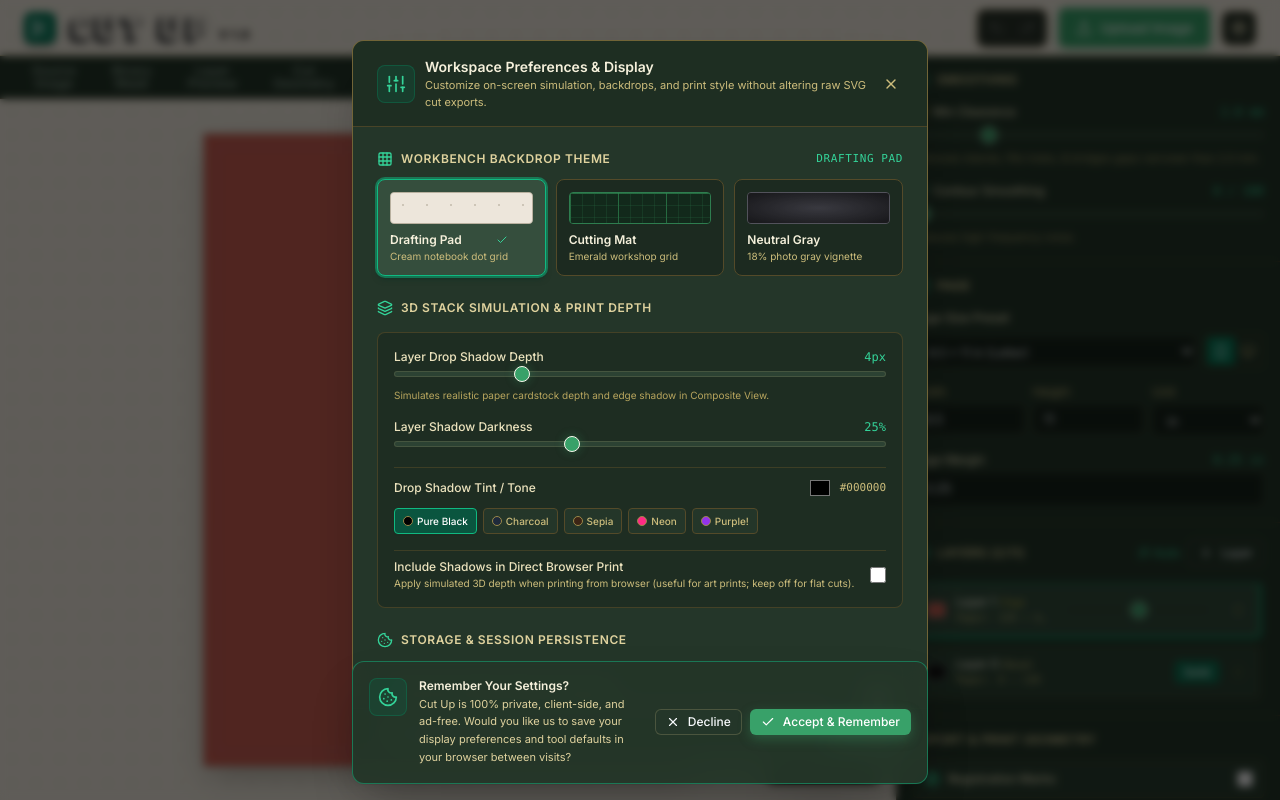
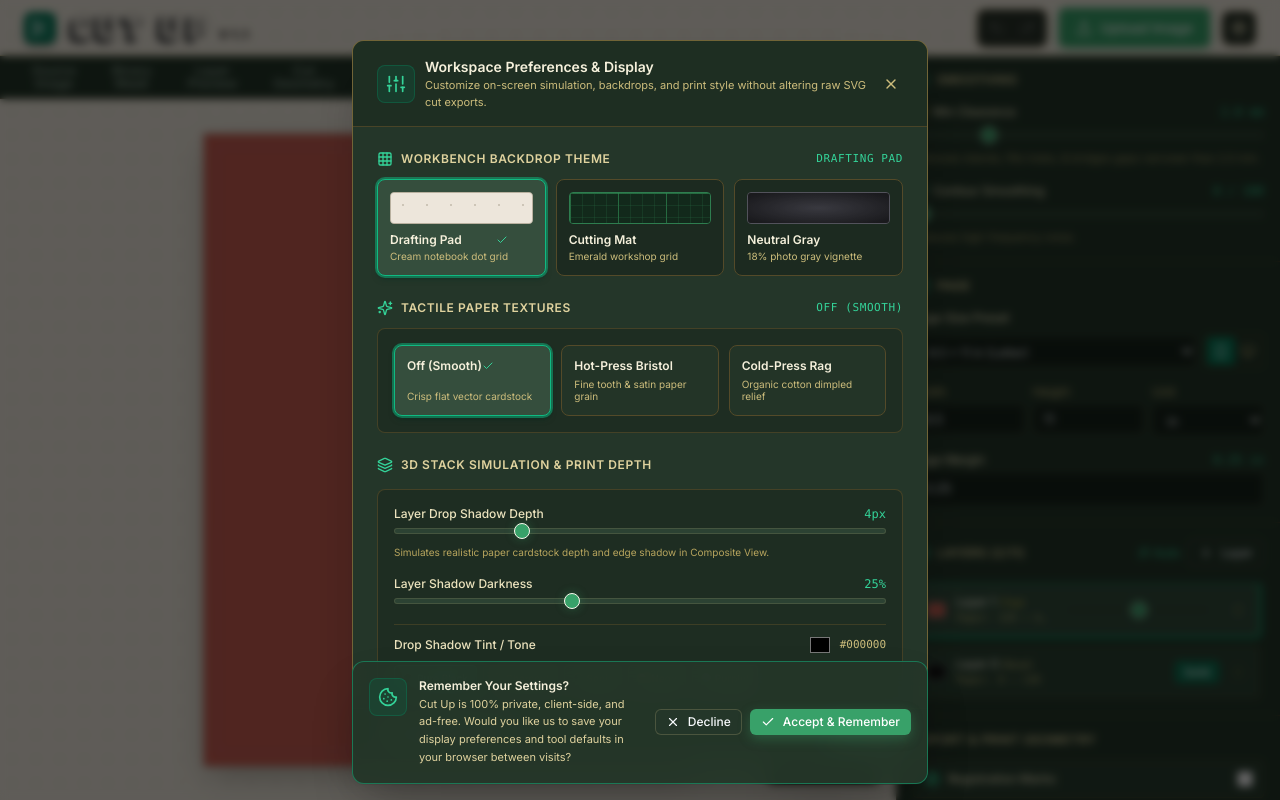
Before and after one commit to mallenspringer/cut-up, a React (Vite) app: page / in a window 1280 px wide. Both pictures are taken after a click on the button 1239 px from the left and 27 px from the top of the page. Built offline with nearby package versions, Linux system fonts and the light colour scheme.

Commit message:
release: bump to v1.1.0 with tactile paper textures, workbench themes, and preferences

```diff
--- a/package.json
+++ b/package.json
@@ -1,7 +1,7 @@
 {
   "name": "luminance-cut-pattern-converter",
   "private": true,
-  "version": "1.0.0",
+  "version": "1.1.0",
   "type": "module",
   "scripts": {
     "dev": "vite",
--- a/src/App.tsx
+++ b/src/App.tsx
@@ -359,7 +359,7 @@ export const App: React.FC = () => {
               Cut Up
             </h1>
             <span className="text-xs font-sans font-semibold text-black tracking-wide select-none">
-              V 1.0
+              V 1.1
             </span>
           </div>
         </div>
--- a/src/state/preferences.ts
+++ b/src/state/preferences.ts
@@ -13,9 +13,13 @@ export interface UserPreferences {
   defaultUnit: 'in' | 'mm' | 'cm'; // default: 'in'
   defaultBridgeWidthMm: number; // default: 2.0
 
-  // Backdrop & Planned Texture Features
+  // Backdrop & Tactile Paper Textures
   backdropTheme: 'drafting' | 'cutting_mat' | 'clean_gray';
   paperTexture: 'off' | 'smooth_bristol' | 'cold_press';
+  textureStrengths: {
+    smooth_bristol: number; // 0.05 to 1.0 (default: 0.35)
+    cold_press: number;     // 0.05 to 1.0 (default: 0.50)
+  };
 }
 
 export const DEFAULT_USER_PREFERENCES: UserPreferences = {
@@ -32,6 +36,10 @@ export const DEFAULT_USER_PREFERENCES: UserPreferences = {
 
   backdropTheme: 'drafting',
   paperTexture: 'off',
+  textureStrengths: {
+    smooth_bristol: 0.10,
+    cold_press: 0.10,
+  },
 };
 
 const STORAGE_KEY = 'cutup_user_preferences_v1';
@@ -47,6 +55,10 @@ export function loadUserPreferences(): UserPreferences {
     return {
       ...DEFAULT_USER_PREFERENCES,
       ...parsed,
+      textureStrengths: {
+        ...DEFAULT_USER_PREFERENCES.textureStrengths,
+        ...(parsed.textureStrengths || {}),
+      },
     };
   } catch {
     return DEFAULT_USER_PREFERENCES;
--- a/src/ui/components/CanvasViewport.tsx
+++ b/src/ui/components/CanvasViewport.tsx
@@ -815,6 +815,13 @@ export const CanvasViewport: React.FC<CanvasViewportProps> = ({
                   ? `drop-shadow(0px ${Math.max(1, Math.round(shadowDepth * 0.4))}px ${shadowDepth}px ${hexToRgba(shadowColor, shadowOpacity)})`
                   : undefined;
 
+                const paperTexture = preferences?.paperTexture ?? 'off';
+                const textureStrength = paperTexture === 'smooth_bristol'
+                  ? (preferences?.textureStrengths?.smooth_bristol ?? 0.10)
+                  : paperTexture === 'cold_press'
+                    ? (preferences?.textureStrengths?.cold_press ?? 0.10)
+                    : 0;
+
                 return (
                   <svg
                     key={layer.id}
@@ -824,6 +831,29 @@ export const CanvasViewport: React.FC<CanvasViewportProps> = ({
                     }}
                     viewBox={`0 0 ${viewW} ${viewH}`}
                   >
+                    {/* Reusable Paper Texture SVG Filters */}
+                    {paperTexture !== 'off' && (
+                      <defs>
+                        {paperTexture === 'smooth_bristol' && (
+                          <filter id={`filter-bristol-${layer.id}`} x="0%" y="0%" width="100%" height="100%">
+                            <feTurbulence type="fractalNoise" baseFrequency="0.75" numOctaves="3" seed={idx * 37 + 101} result="noise" />
+                            <feColorMatrix type="matrix" values="0.33 0.33 0.33 0 0  0.33 0.33 0.33 0 0  0.33 0.33 0.33 0 0  0 0 0 1 0" in="noise" result="grayNoise" />
+                            <feComposite in="grayNoise" in2="SourceAlpha" operator="in" />
+                          </filter>
+                        )}
+                        {paperTexture === 'cold_press' && (
+                          <filter id={`filter-coldpress-${layer.id}`} x="0%" y="0%" width="100%" height="100%">
+                            <feTurbulence type="fractalNoise" baseFrequency="0.045 0.075" numOctaves="4" seed={idx * 37 + 101} result="noise" />
+                            <feDiffuseLighting in="noise" lightingColor="#ffffff" surfaceScale="2.2" diffuseConstant="1.2" result="light">
+                              <feDistantLight azimuth="45" elevation="55" />
+                            </feDiffuseLighting>
+                            <feComposite in="light" in2="SourceAlpha" operator="in" />
+                          </filter>
+                        )}
+                      </defs>
+                    )}
+
+                    {/* Solid Base Paper Sheet */}
                     <path
                       d={sheetPath}
                       fill={layer.color}
@@ -831,6 +861,20 @@ export const CanvasViewport: React.FC<CanvasViewportProps> = ({
                       stroke="rgba(0,0,0,0.15)"
                       strokeWidth="0.5"
                     />
+
+                    {/* Tactile Paper Grain Overlay */}
+                    {paperTexture !== 'off' && textureStrength > 0 && (
+                      <path
+                        d={sheetPath}
+                        fillRule="evenodd"
+                        fill={paperTexture === 'cold_press' ? '#ffffff' : '#808080'}
+                        filter={paperTexture === 'cold_press' ? `url(#filter-coldpress-${layer.id})` : `url(#filter-bristol-${layer.id})`}
+                        style={{
+                          mixBlendMode: paperTexture === 'cold_press' ? 'multiply' : 'overlay',
+                          opacity: textureStrength,
+                        }}
+                      />
+                    )}
                   </svg>
                 );
               })}
--- a/src/ui/components/PreferencesModal.tsx
+++ b/src/ui/components/PreferencesModal.tsx
@@ -1,5 +1,5 @@
 import React, { useEffect } from 'react';
-import { X, Sliders, Layers, Sparkles, Grid, Cookie, Lock, Check, RotateCcw } from 'lucide-react';
+import { X, Sliders, Layers, Sparkles, Grid, Cookie, Check, RotateCcw } from 'lucide-react';
 import { UserPreferences, DEFAULT_USER_PREFERENCES } from '../../state/preferences';
 
 interface PreferencesModalProps {
@@ -41,6 +41,24 @@ const WORKBENCH_THEMES = [
   },
 ];
 
+const PAPER_TEXTURES = [
+  {
+    id: 'off' as const,
+    name: 'Off (Smooth)',
+    desc: 'Crisp flat vector cardstock',
+  },
+  {
+    id: 'smooth_bristol' as const,
+    name: 'Hot-Press Bristol',
+    desc: 'Fine tooth & satin paper grain',
+  },
+  {
+    id: 'cold_press' as const,
+    name: 'Cold-Press Rag',
+    desc: 'Organic cotton dimpled relief',
+  },
+];
+
 export const PreferencesModal: React.FC<PreferencesModalProps> = ({
   isOpen,
   preferences,
@@ -69,6 +87,13 @@ export const PreferencesModal: React.FC<PreferencesModalProps> = ({
       cookieConsentDismissed: prev.cookieConsentDismissed,
     }));
   };
+
+  const currentTexture = preferences.paperTexture;
+  const currentTextureStrength = currentTexture === 'smooth_bristol'
+    ? (preferences.textureStrengths?.smooth_bristol ?? 0.10)
+    : currentTexture === 'cold_press'
+      ? (preferences.textureStrengths?.cold_press ?? 0.10)
+      : 0;
 
   return (
     <div className="fixed inset-0 z-50 flex items-center justify-center bg-black/60 backdrop-blur-sm p-4 animate-in fade-in duration-150">
@@ -162,7 +187,81 @@ export const PreferencesModal: React.FC<PreferencesModalProps> = ({
             </div>
           </div>
 
-          {/* SECTION 2: 3D Composite Simulation & Direct-Print Depth */}
+          {/* SECTION 2: Tactile Paper Textures (Active) */}
+          <div className="space-y-3">
+            <div className="flex items-center justify-between text-xs font-semibold uppercase tracking-wider text-sand-300">
+              <div className="flex items-center gap-2">
+                <Sparkles className="w-4 h-4 text-emerald-400" />
+                <span>Tactile Paper Textures</span>
+              </div>
+              <span className="text-[11px] text-emerald-400 font-mono font-normal">
+                {PAPER_TEXTURES.find(p => p.id === preferences.paperTexture)?.name || 'Off (Smooth)'}
+              </span>
+            </div>
+
+            <div className="p-4 rounded-lg bg-moss-950/60 border border-sand-800/70 space-y-4 text-xs">
+              <div className="grid grid-cols-1 sm:grid-cols-3 gap-2.5">
+                {PAPER_TEXTURES.map((tex) => {
+                  const isSelected = preferences.paperTexture === tex.id;
+                  return (
+                    <button
+                      key={tex.id}
+                      type="button"
+                      onClick={() => onUpdatePreferences(prev => ({ ...prev, paperTexture: tex.id }))}
+                      className={`p-3 rounded-lg border text-left flex flex-col justify-between transition-all duration-150 ${
+                        isSelected
+                          ? 'bg-moss-800 border-emerald-500 ring-2 ring-emerald-500/50 shadow-md shadow-emerald-950/40'
+                          : 'bg-moss-900/90 border-sand-800 hover:border-sand-700 hover:bg-moss-850'
+                      }`}
+                    >
+                      <div className="font-semibold text-xs text-sand-100 flex items-center justify-between">
+                        <span>{tex.name}</span>
+                        {isSelected && <Check className="w-3 h-3 text-emerald-400 shrink-0" />}
+                      </div>
+                      <div className="text-[10px] text-sand-400 leading-tight mt-1">
+                        {tex.desc}
+                      </div>
+                    </button>
+                  );
+                })}
+              </div>
+
+              {/* Per-Texture Strength Slider */}
+              {currentTexture !== 'off' && (
+                <div className="space-y-1.5 pt-3 border-t border-sand-800/60 animate-in fade-in duration-150">
+                  <div className="flex items-center justify-between text-sand-200">
+                    <span className="font-medium">
+                      Texture Prominence ({currentTexture === 'smooth_bristol' ? 'Bristol' : 'Cold-Press'})
+                    </span>
+                    <span className="font-mono text-emerald-400">{Math.round(currentTextureStrength * 100)}%</span>
+                  </div>
+                  <input
+                    type="range"
+                    min="0.05"
+                    max="1.0"
+                    step="0.05"
+                    value={currentTextureStrength}
+                    onChange={(e) => {
+                      const val = parseFloat(e.target.value);
+                      onUpdatePreferences(prev => ({
+                        ...prev,
+                        textureStrengths: {
+                          ...prev.textureStrengths,
+                          [currentTexture]: val,
+                        },
+                      }));
+                    }}
+                    className="w-full h-1.5 bg-moss-800 rounded-lg appearance-none cursor-pointer accent-emerald-500"
+                  />
+                  <p className="text-[10px] text-sand-500">
+                    Adjusts the tactile depth and relief opacity. Settings persist independently for each paper type.
+                  </p>
+                </div>
+              )}
+            </div>
+          </div>
+
+          {/* SECTION 3: 3D Composite Simulation & Direct-Print Depth */}
           <div className="space-y-4">
             <div className="flex items-center gap-2 text-xs font-semibold uppercase tracking-wider text-sand-300">
               <Layers className="w-4 h-4 text-emerald-400" />
@@ -281,7 +380,7 @@ export const PreferencesModal: React.FC<PreferencesModalProps> = ({
             </div>
           </div>
 
-          {/* SECTION 3: Storage & Session Persistence */}
+          {/* SECTION 4: Storage & Session Persistence */}
           <div className="space-y-4">
             <div className="flex items-center gap-2 text-xs font-semibold uppercase tracking-wider text-sand-300">
               <Cookie className="w-4 h-4 text-emerald-400" />
@@ -314,40 +413,6 @@ export const PreferencesModal: React.FC<PreferencesModalProps> = ({
               </div>
             </div>
           </div>
-
-          {/* SECTION 4: MOCKED / LOCKED FEATURES (In Design & Planning) */}
-          <div className="space-y-4 opacity-75">
-            <div className="flex items-center justify-between">
-              <div className="flex items-center gap-2 text-xs font-semibold uppercase tracking-wider text-sand-400">
-                <Sparkles className="w-4 h-4 text-sand-500" />
-                <span>Tactile Paper Textures</span>
-              </div>
-              <span className="text-[10px] font-medium bg-sand-800/80 text-sand-300 border border-sand-700 px-2 py-0.5 rounded-full flex items-center gap-1">
-                <Lock className="w-2.5 h-2.5" /> In Design
-              </span>
-            </div>
-
-            <div className="p-4 rounded-lg bg-moss-950/40 border border-sand-800/50 space-y-4 text-xs pointer-events-none select-none">
-              {/* Paper Textures Mockup */}
-              <div className="space-y-2">
-                <div className="flex items-center justify-between text-sand-400">
-                  <span className="font-medium">Paper Tactile Grain</span>
-                  <span className="text-[10px] text-sand-500 italic">Off (Smooth)</span>
-                </div>
-                <div className="grid grid-cols-3 gap-2">
-                  <div className="p-2 rounded border border-sand-800 bg-moss-900/60 text-center text-[11px] text-sand-400 opacity-60">
-                    Smooth Bristol
-                  </div>
-                  <div className="p-2 rounded border border-sand-800 bg-moss-900/60 text-center text-[11px] text-sand-400 opacity-60">
-                    Textured Cold-Press
-                  </div>
-                  <div className="p-2 rounded border border-emerald-500/40 bg-moss-850 text-center text-[11px] text-sand-200">
-                    Off
-                  </div>
-                </div>
-              </div>
-            </div>
-          </div>
         </div>
 
         {/* Modal Footer */}
```
Also changed, not shown: 1 other file (tests, documents, lock files or other folders).
